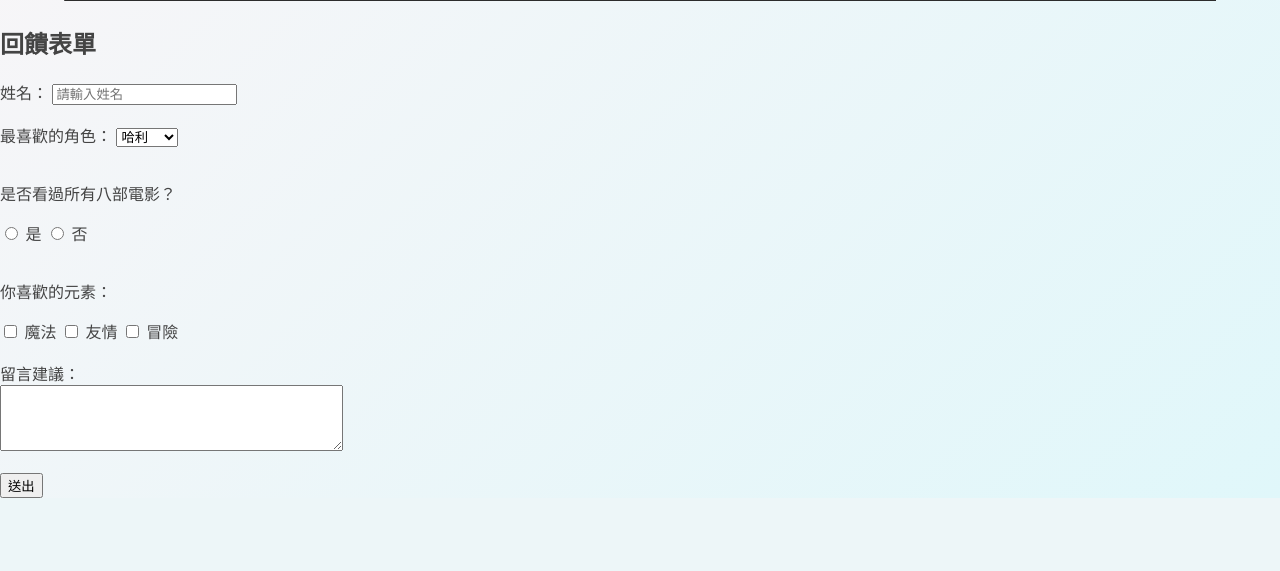
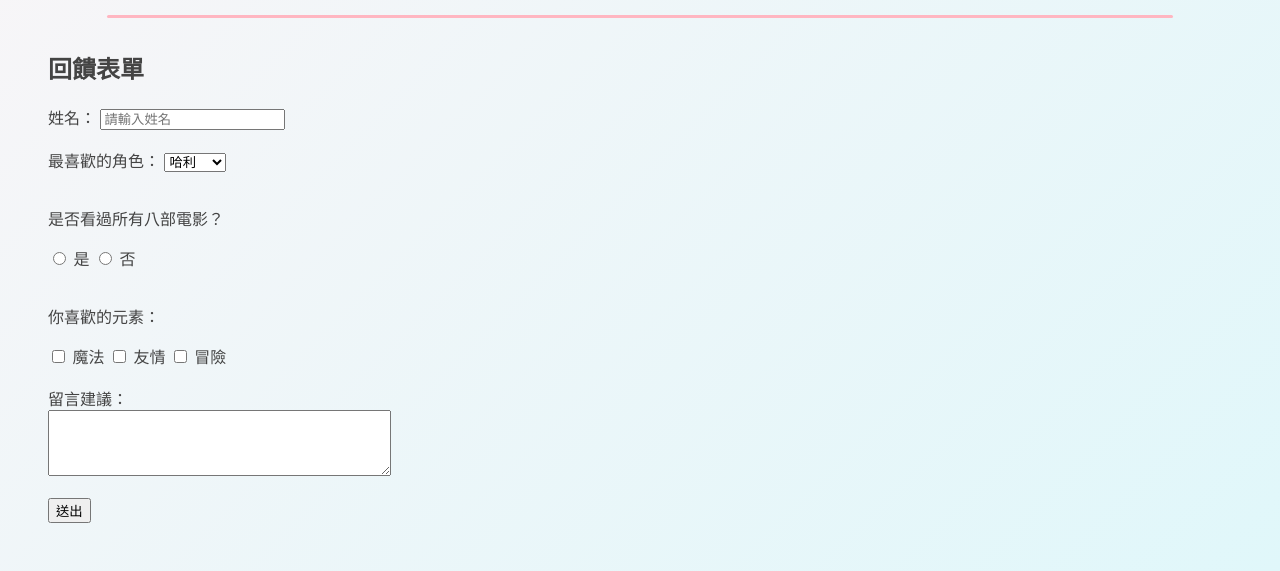
Before and after one commit to KOYUNGCHING/Network_and_Programing, a Python web app: template HW1_htmlAndCss/templates/112201022_detail.html in a window 1280 px wide. Shown: the part 652-1223 px from the top of the page. Before the commit the page ends 1150 px from the top, so only its background shows below. Run offline with Jinja, Linux system fonts and the light colour scheme; the template is opened without the code that fills it, so the values that code supplies are empty.

Commit message:
Adjustment padding

```diff
--- a/HW1_htmlAndCss/static/css/112201022_css.css
+++ b/HW1_htmlAndCss/static/css/112201022_css.css
@@ -1,5 +1,6 @@
 body {
     margin: 0;
+    padding: 0 3rem 3rem;
     font-family: "DFKai-SB", "BiauKai", "Microsoft JhengHei", sans-serif;
     background: linear-gradient(135deg, #fff5f7, #e0f7fa);
     color: #444;
@@ -130,17 +131,11 @@ table.w100 p {
     font-size: 0.95rem;
 }
 
-.video-wrap {
-    position: relative;
-    width: 100%;
-    max-width: 560px;
-    aspect-ratio: 16/9;
-    margin: 0 auto;
+hr {
+    border: none;
+    height: 3px;
+    background: #ffb6c1;
+    border-radius: 3px;
+    width: 90%;
+    margin: 2rem auto;
 }
-
-.video-wrap iframe {
-    position: absolute;
-    inset: 0;
-    width: 100%;
-    height: 100%;
-}
--- a/HW1_htmlAndCss/templates/112201022_detail.html
+++ b/HW1_htmlAndCss/templates/112201022_detail.html
@@ -57,6 +57,7 @@
         </tbody>
     </table>
 
+    <hr>
     <h2>回饋表單</h2>
     <form action="112201022_index.html" method="get">
 
```
